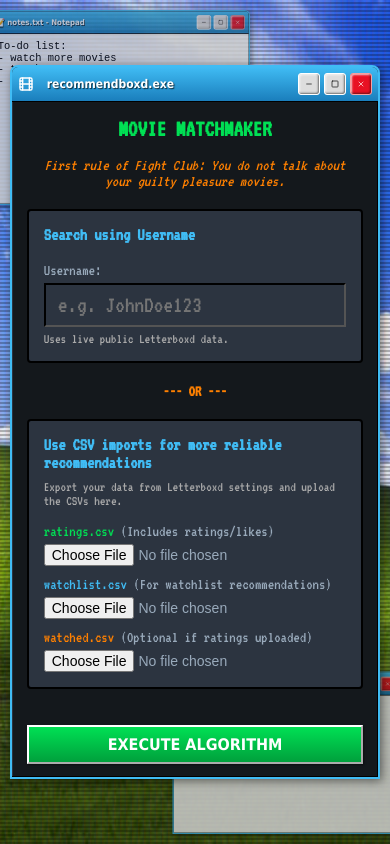
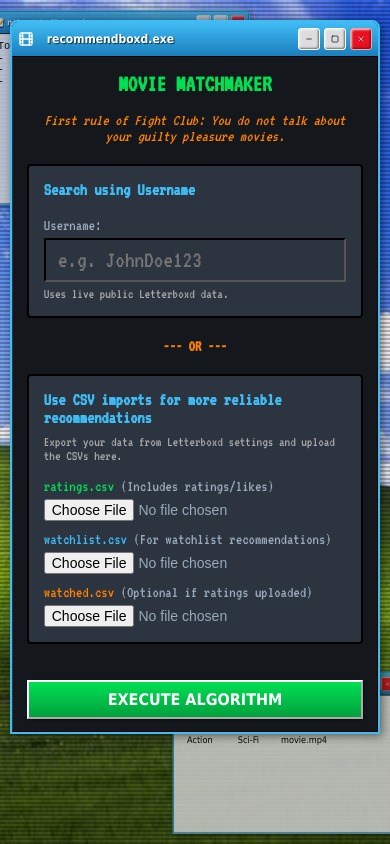
Before and after one commit to prometheus0028/RecommendBoxd-exe, a Next.js app: page / in a window 390 px wide. Built offline with nearby package versions, Linux system fonts and the light colour scheme; a web font is replaced by a local one.

Commit message:
Scaling Fix

```diff
--- a/src/app/globals.css
+++ b/src/app/globals.css
@@ -315,8 +315,11 @@
 
 /* Background Windows Mobile Visibility */
 @media (max-width: 1024px) {
+  body {
+    align-items: flex-start; /* Fix flexbox overlap issue on mobile */
+  }
   .main-window {
-    margin: 250px 0 50px 0;
+    margin: 250px 0 250px 0;
   }
   .socials-window {
     margin: 0 0 300px 0;
@@ -340,8 +343,11 @@
 }
 
 @media (max-width: 480px) {
+  body {
+    align-items: flex-start;
+  }
   .main-window {
-    margin: 200px 0 50px 0;
+    margin: 200px 0 250px 0;
   }
   .socials-window {
     margin: 0 0 250px 0;
```
